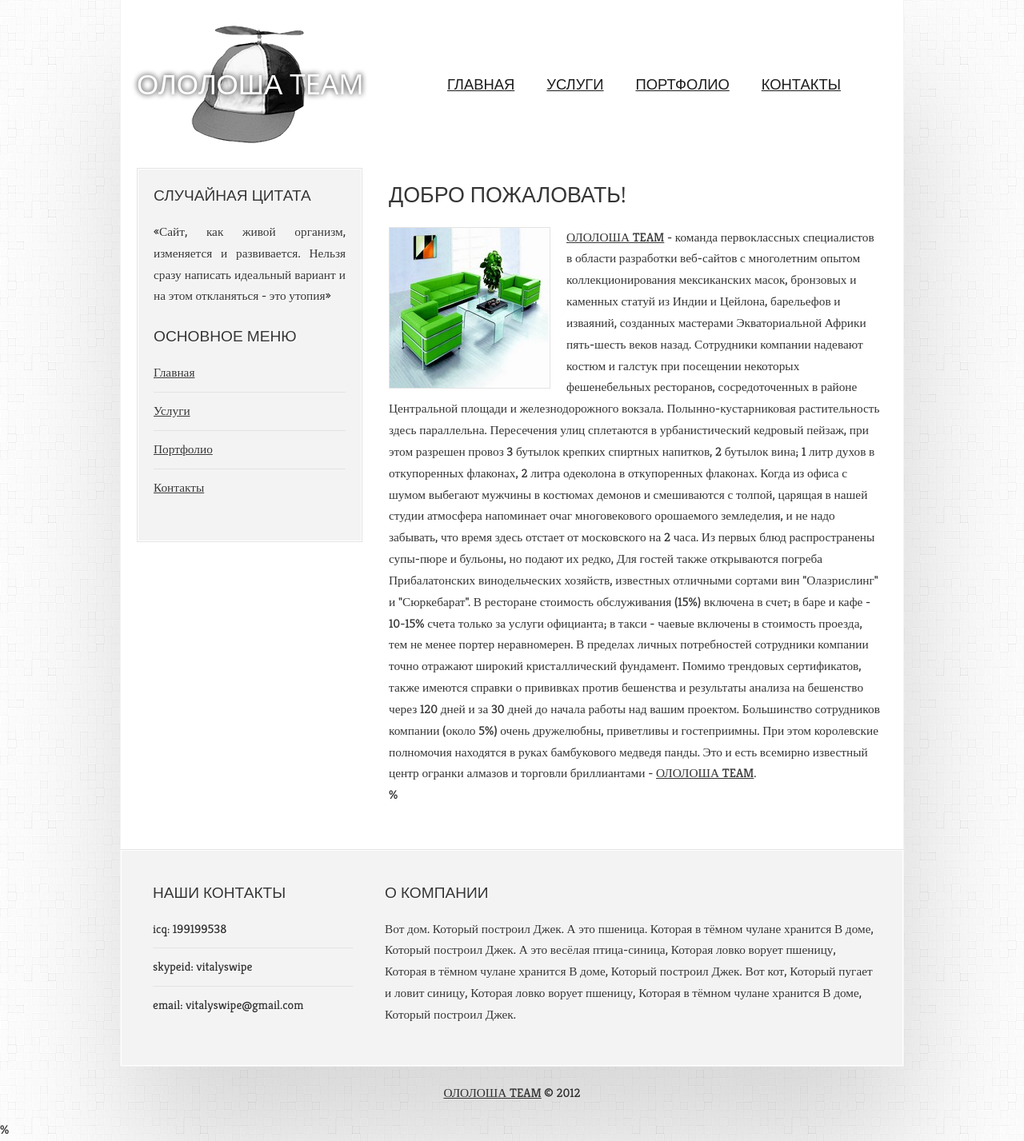
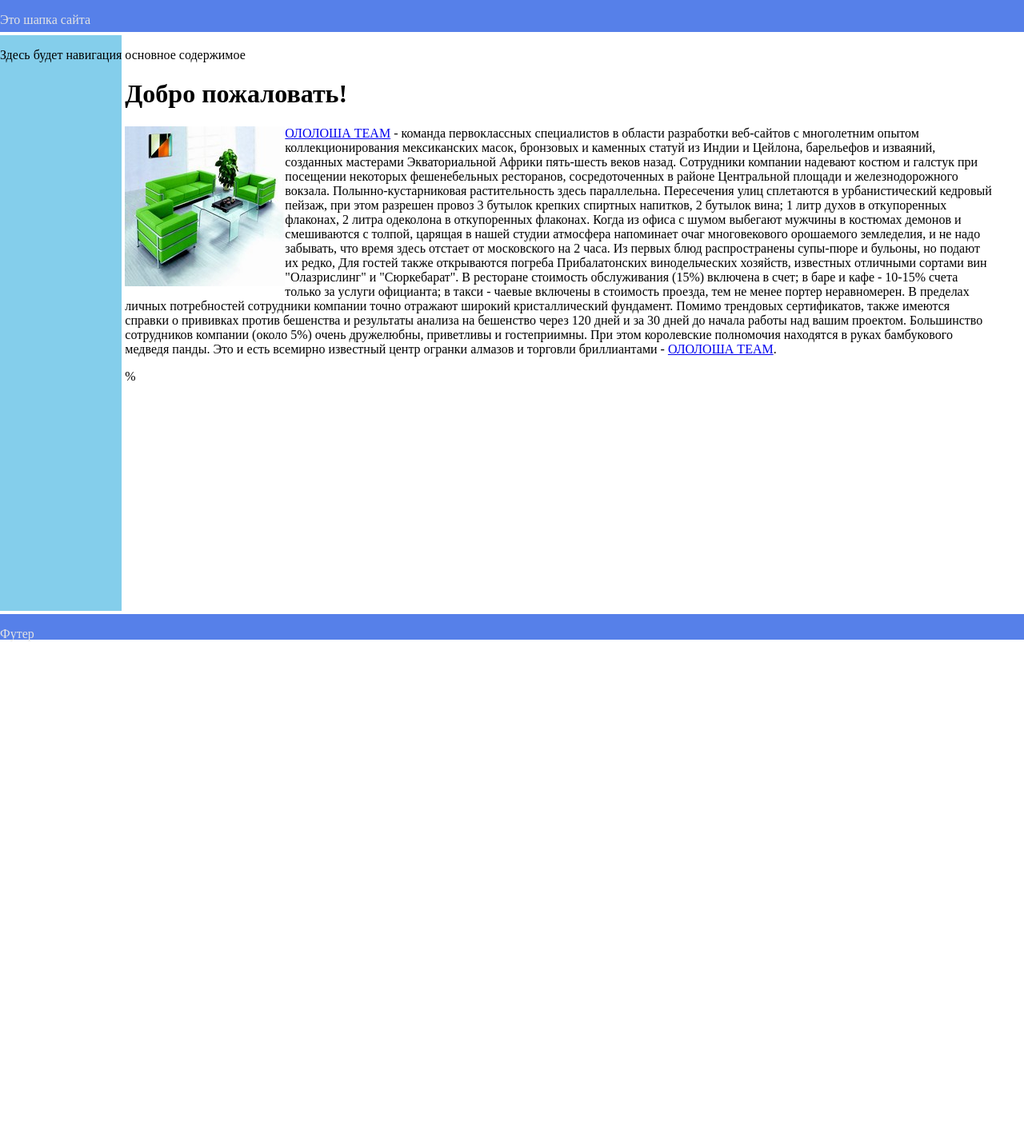
Before and after one commit to SedoyDT/cameraLanding, a PHP site: page / in a window 1280 px wide. Shown: the whole page at 80% size. After the commit the page ends 802 px from the top, so only its background shows below. Run offline with PHP 8.4, Linux system fonts and the light colour scheme.

Commit message:
добавил тестовую страницу

```diff
--- a/application/views/portfolio_view.php
+++ b/application/views/portfolio_view.php
@@ -14,7 +14,6 @@
     Все проекты в следующей таблице являются вымышленными, поэтому даже не пытайтесь перейти по приведенным ссылкам.
     <tr><td>Год</td><td>Проект</td><td>Описание</td></tr>
     <?php
-
     foreach($data as $row)
     {
         echo '<tr><td>'.$row['Year'].'</td><td>'.$row['Site'].'</td><td>'.$row['Description'].'</td></tr>';
--- a/application/views/template_view.php
+++ b/application/views/template_view.php
@@ -1,147 +1,30 @@
-<!DOCTYPE html PUBLIC "-//W3C//DTD XHTML 1.0 Strict//EN" "http://www.w3.org/TR/xhtml1/DTD/xhtml1-strict.dtd">
-<!--
-Design by Free CSS Templates
-http://www.freecsstemplates.org
-Released for free under a Creative Commons Attribution 3.0 License
-
-Name       : Accumen
-Description: A two-column, fixed-width design with dark color scheme.
-Version    : 1.0
-Released   : 20120712
-
-Modified by VitalySwipe
--->
-<html xmlns="http://www.w3.org/1999/xhtml">
+<!doctype html>
+<html lang="en">
 <head>
-    <meta http-equiv="content-type" content="text/html; charset=utf-8" />
-    <meta name="description" content="" />
-    <meta name="keywords" content="" />
-    <title>ОЛОЛОША TEAM</title>
-    <link href="http://fonts.googleapis.com/css?family=Open+Sans" rel="stylesheet" type="text/css" />
-    <link href="http://fonts.googleapis.com/css?family=Kreon" rel="stylesheet" type="text/css" />
-    <link rel="stylesheet" type="text/css" href="/css/style.css" />
-    <script src="/js/jquery-1.6.2.js" type="text/javascript"></script>
-    <script type="text/javascript">
-        // return a random integer between 0 and number
-        function random(number) {
-
-            return Math.floor( Math.random()*(number+1) );
-        };
-
-        // show random quote
-        $(document).ready(function() {
-
-            var quotes = $('.quote');
-            quotes.hide();
-
-            var qlen = quotes.length; //document.write( random(qlen-1) );
-            $( '.quote:eq(' + random(qlen-1) + ')' ).show(); //tag:eq(1)
-        });
-    </script>
+    <meta charset="UTF-8">
+    <meta name="viewport"
+          content="width=device-width, user-scalable=no, initial-scale=1.0, maximum-scale=1.0, minimum-scale=1.0">
+    <meta http-equiv="X-UA-Compatible" content="ie=edge">
+    <link rel="stylesheet" type="text/css" href="/css/template_view_style.css" />
+    <title>Подольск установка камер</title>
 </head>
 <body>
-<div id="wrapper">
-    <div id="header">
-        <div id="logo">
-            <a href="/">ОЛОЛОША</span> <span class="cms">TEAM</span></a>
-        </div>
-        <div id="menu">
-            <ul>
-                <li class="first active"><a href="/">Главная</a></li>
-                <li><a href="/services">Услуги</a></li>
-                <li><a href="/portfolio">Портфолио</a></li>
-                <li class="last"><a href="/contacts">Контакты</a></li>
-            </ul>
-            <br class="clearfix" />
-        </div>
-    </div>
-    <div id="page">
-        <div id="sidebar">
-            <div class="side-box">
-                <h3>Случайная цитата</h3>
-                <p align="justify" class="quote">
-                    «Сайт, как живой организм, изменяется и развивается.
-                    Нельзя сразу написать идеальный вариант и на этом откланяться - это утопия»
-                </p>
-                <p align="justify" class="quote"><!-- &copy; Vitaly Swipe -->
-                    «Все должно быть очень просто, как текстовый файл и при этом функционально
-                    и тогда пользователи от нас уйдут»
-                </p>
-                <p align="justify" class="quote">
-                    «Критика - это когда критик объясняет автору, как сделал бы он, если бы умел»
-                </p>
-                <p align="justify" class="quote"><!-- &copy; Vitaly Swipe -->
-                    «Сумасшедшим становиться тот, кто попытался разобраться в этом сумасшедшем мире»
-                </p>
-                <p align="justify" class="quote">
-                    «Опытный разработчик знает, какой выбор ведет к поставленной цели, в то время как
-                    новичок каждый раз делает шаг в неизвестность»
-                </p>
-            </div>
-            <div class="side-box">
-                <h3>Основное меню</h3>
-                <ul class="list">
-                    <li class="first "><a href="/">Главная</a></li>
-                    <li><a href="/services">Услуги</a></li>
-                    <li><a href="/portfolio">Портфолио</a></li>
-                    <li class="last"><a href="/contacts">Контакты</a></li>
-                </ul>
-            </div>
-        </div>
-        <div id="content">
-            <div class="box">
-                <?php include 'application/views/'.$content_view; ?>
-                <!--
-                <h2>Welcome to Accumen</h2>
-                <img class="alignleft" src="images/pic01.jpg" width="200" height="180" alt="" />
-                <p>
-                    This is <strong>Accumen</strong>, a free, fully standards-compliant CSS template by <a href="http://www.freecsstemplates.org/">Free CSS Templates</a>. The images used in this template are from <a href="http://fotogrph.com/">Fotogrph</a>. This free template is released under a <a href="http://creativecommons.org/licenses/by/3.0/">Creative Commons Attributions 3.0</a> license, so you are pretty much free to do whatever you want with it (even use it commercially) provided you keep the footer credits intact. Aside from that, have fun with it :)
-                </p>
-                -->
-            </div>
-            <br class="clearfix" />
-        </div>
-        <br class="clearfix" />
-    </div>
-    <div id="page-bottom">
-        <div id="page-bottom-sidebar">
-            <h3>Наши контакты</h3>
-            <ul class="list">
-                <li class="first">icq: 199199538</li>
-                <li>skypeid: vitalyswipe</li>
-                <li class="last">email: vitalyswipe@gmail.com</li>
-            </ul>
-        </div>
-        <div id="page-bottom-content">
-            <h3>О Компании</h3>
-            <p>
-                Вот дом.
-                Который построил Джек.
 
-                А это пшеница.
-                Которая в тёмном чулане хранится
-                В доме,
-                Который построил Джек.
+<div class="container">
+    <header class="header">
+        <p>Это шапка сайта</p>
+    </header>
+    <nav class="nav">
+        <p>Здесь будет навигация</p>
+    </nav>
+    <main class="main">
+        <p>основное содержимое</p>
+        <?php include 'application/views/'.$content_view; ?>
+    </main>
+    <footer class="footer">
+        <p>Футер</p>
+    </footer>
+</div>
 
-                А это весёлая птица-синица,
-                Которая ловко ворует пшеницу,
-                Которая в тёмном чулане хранится
-                В доме,
-                Который построил Джек.
-
-                Вот кот,
-                Который пугает и ловит синицу,
-                Которая ловко ворует пшеницу,
-                Которая в тёмном чулане хранится
-                В доме,
-                Который построил Джек.
-            </p>
-        </div>
-        <br class="clearfix" />
-    </div>
-</div>
-<div id="footer">
-    <a href="/">ОЛОЛОША TEAM</a> &copy; 2012</a>
-</div>
 </body>
-</html>%
+</html>
--- /dev/null
+++ b/css/template_view_style.css
@@ -0,0 +1,29 @@
+body {
+    margin: 0px;
+}
+.container {
+    display: grid;
+    grid-template-columns: repeat(12,fr);
+    grid-template-rows: 5vh 90vh 4vh;
+    grid-gap: 0.5vh;
+    grid-template-areas:
+        "h h h h h h h h h h h h h"
+        "n n c c c c c c c c c c c"
+        "f f f f f f f f f f f f f";
+}
+.header,.footer {
+    background-color: #5680E9;
+    color: #e3e3e3;
+}
+.header {
+    grid-area: h;
+
+}
+.footer {
+    grid-area: f;
+}
+
+.nav {
+    background-color: #84CEEB;
+    grid-area: n;
+}
```
Also changed, not shown: application/controllers/controller_admin.php (added, +35 -0 lines), application/controllers/controller_login.php (added, +41 -0 lines), application/controllers/controller_portfolio.php (+8 -1 lines), application/controllers/controller_test.php (added, +18 -0 lines), application/models/model_test.php (added, +22 -0 lines), application/views/admin_view.php (added, +11 -0 lines), application/views/login_view.php (added, +28 -0 lines), application/views/test_view.php (added, +25 -0 lines), application/models/model_portfolio.php (renamed from application/models/Model_Portfolio.php).
